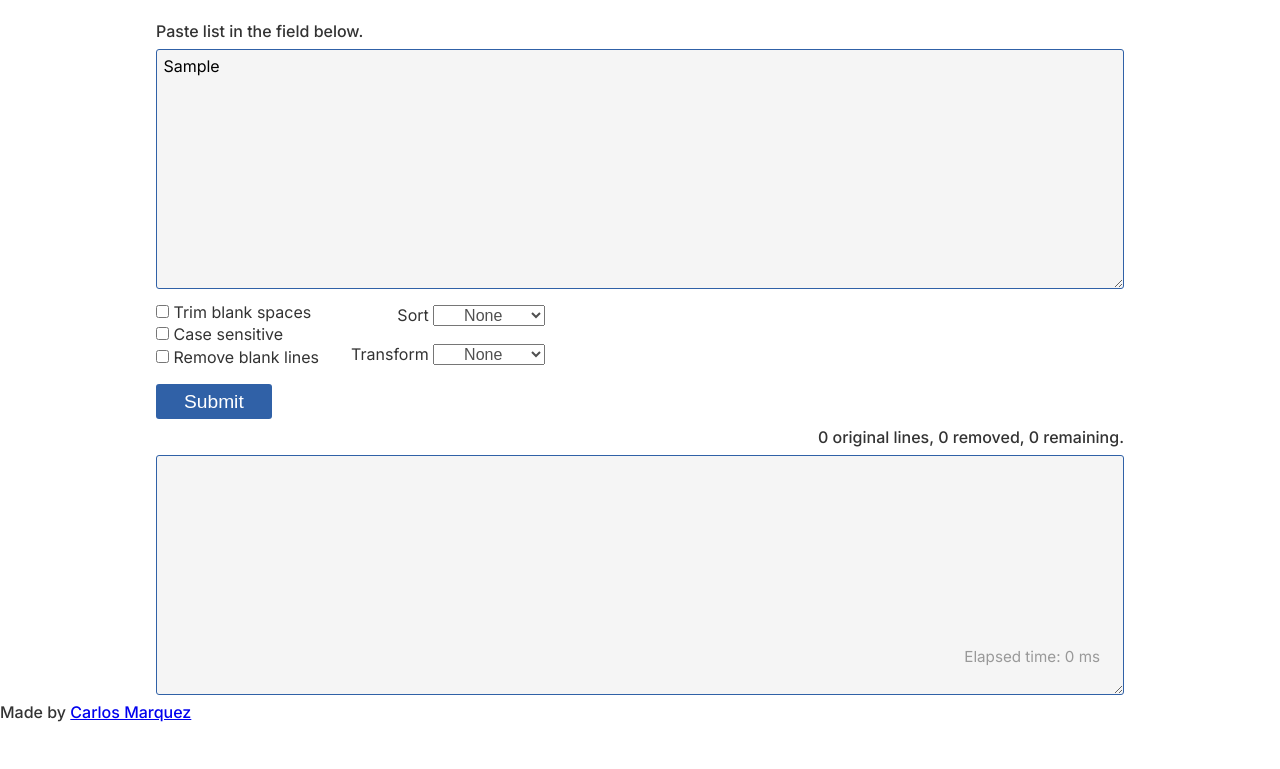
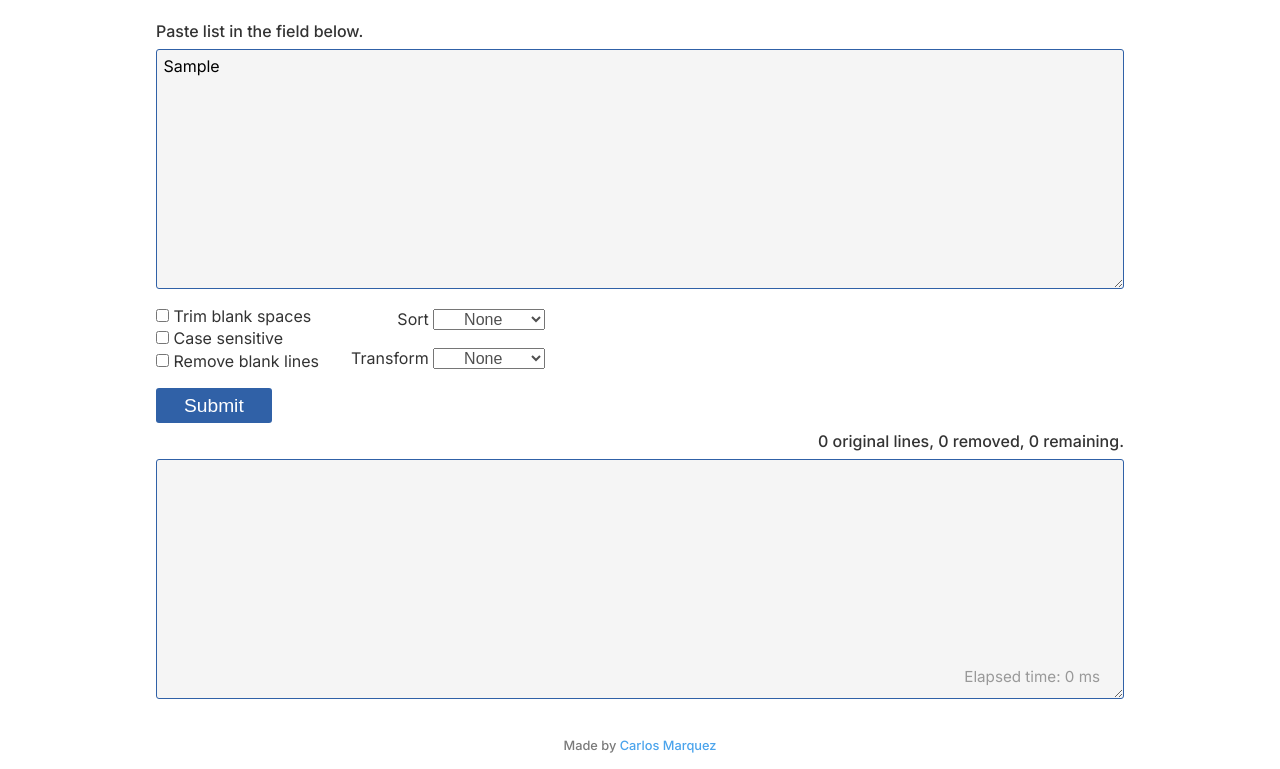
Before and after one commit to carlosm3/duperemove, a plain HTML site: page src/index.html in a window 1280 px wide. Both pictures are taken after typing "Sample" into the empty fields and a click on the button "Submit". Shown: the part 139-908 px from the top of the page. Before the commit the page ends 861 px from the top, so only its background shows below. Drawn offline with nearby package versions, Linux system fonts and the light colour scheme; files that its build step writes are made by us from their sources.

Commit message:
Rename lincense selector and adjust padding on controls

```diff
--- a/src/scss/styles.scss
+++ b/src/scss/styles.scss
@@ -114,7 +114,7 @@ textarea {
 
 #elapsed-time {
     position: relative;
-    top: -2.25rem;
+    top: -1.25rem;
     right: 1.5rem;
     color: #999999;
     font-weight: $light;
@@ -129,7 +129,7 @@ textarea {
     line-height: 1.4;
     display: flex;
     align-items: center;
-    margin: 0.5rem 0;
+    margin: 0.75rem 0 0.5rem 0;
 }
 
 #check {
@@ -167,7 +167,7 @@ textarea {
 }
 
 // FOOTER
-#license {
+#author {
     color: rgb(155, 155, 155);
     color: rgb(122, 122, 122);
     text-align: center;
```
